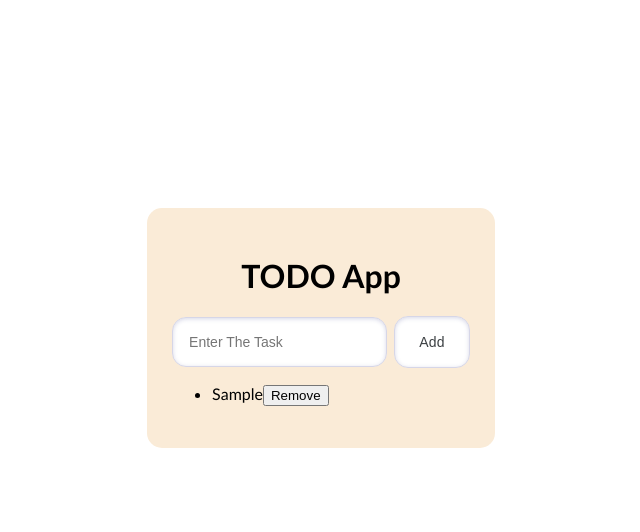
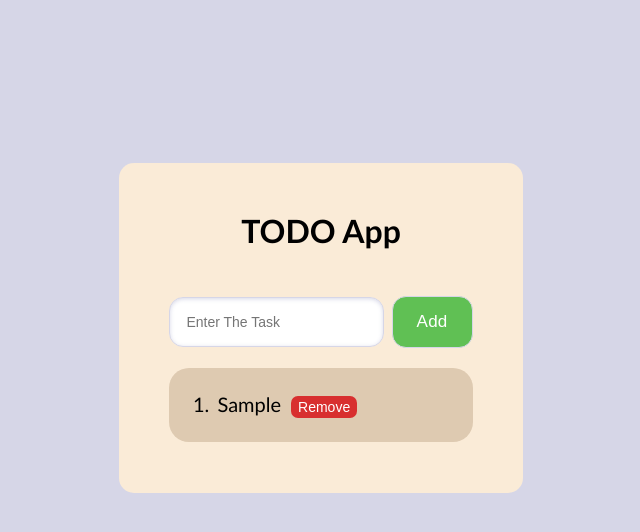
Before and after one commit to rasmi29/web-dev-cohort, a plain HTML site: page JAVASCRIPT/DOM/TODO/index.html in a window 1280 px wide. Both pictures are taken after typing "Sample" into the empty fields and a click on the button "Add". Shown: the whole page, without its empty margins (319-959 px from the left). Drawn offline with Linux system fonts and the light colour scheme.

Commit message:
Todo app completed with basic dom functionalities and css

```diff
--- a/JAVASCRIPT/DOM/TODO/index.html
+++ b/JAVASCRIPT/DOM/TODO/index.html
@@ -4,71 +4,7 @@
     <meta charset="UTF-8" />
     <meta name="viewport" content="width=device-width, initial-scale=1.0" />
     <title>Document</title>
-    <style>
-      body {
-        display: flex;
-        justify-content: center;
-        align-items: center;
-        height: 80vh;
-        font-family: "Gill Sans", "Gill Sans MT", Calibri, "Trebuchet MS",
-          sans-serif;
-      }
-      #main {
-        background-color: antiquewhite;
-        padding: 2vw;
-        border-radius: 15px;
-        display: flex;
-        justify-content: center;
-        align-items: center;
-        flex-direction: column;
-      }
-      #taskname {
-        position: relative;
-        cursor: text;
-        font-size: 14px;
-        line-height: 20px;
-        padding: 0 16px;
-        height: 48px;
-        background-color: #fff;
-        border: 1px solid #d6d6e7;
-        border-radius: 14px;
-        color: rgb(35, 38, 59);
-        box-shadow: inset 0 1px 4px 0 rgb(119 122 175 / 30%);
-        overflow: hidden;
-        transition: all 100ms ease-in-out;
-        :focus {
-          border-color: #3c4fe0;
-          box-shadow: 0 1px 0 0 rgb(35 38 59 / 5%);
-        }
-      }
-      #add {
-        align-items: center;
-        background-color: #fff;
-        border-radius: 14px;
-        border-style: none;
-        box-shadow: inset 0 1px 4px 0 rgb(119 122 175 / 30%);
-        border: 1px solid #d6d6e7;
-        color: #3c4043;
-        cursor: pointer;
-        display: inline-flex;
-        fill: currentcolor;
-        font-size: 14px;
-        font-weight: 500;
-        height: 52px;
-        justify-content: center;
-        letter-spacing: 0.25px;
-        line-height: normal;
-        max-width: 100%;
-        overflow: visible;
-        padding: 2px 24px;
-        position: relative;
-        text-align: center;
-        margin-left: 3px;
-      }
-      #tasklist{
-
-      }
-    </style>
+    <link rel="stylesheet" href="style.css">
   </head>
   <body>
     <div id="main">
--- /dev/null
+++ b/JAVASCRIPT/DOM/TODO/style.css
@@ -0,0 +1,88 @@
+body {
+  display: flex;
+  justify-content: center;
+  align-items: center;
+  height: 80vh;
+  font-family: "Gill Sans", "Gill Sans MT", Calibri, "Trebuchet MS", sans-serif;
+  background-color: #d6d6e7;
+}
+#main {
+  background-color: antiquewhite;
+  padding: 2vw;
+  border-radius: 15px;
+  display: flex;
+  justify-content: center;
+  align-items: center;
+  flex-direction: column;
+}
+#taskname {
+  position: relative;
+  cursor: text;
+  font-size: 14px;
+  line-height: 20px;
+  padding: 0 16px;
+  height: 48px;
+  background-color: #fff;
+  border: 1px solid #d6d6e7;
+  border-radius: 14px;
+  color: rgb(35, 38, 59);
+  box-shadow: inset 0 1px 4px 0 rgb(119 122 175 / 30%);
+  overflow: hidden;
+  transition: all 100ms ease-in-out;
+  :focus {
+    border-color: #3c4fe0;
+    box-shadow: 0 1px 0 0 rgb(35 38 59 / 5%);
+  }
+}
+#add {
+  align-items: center;
+  background-color: #60c054;
+  border-radius: 14px;
+  border-style: none;
+  border: 1px solid #d6d6e7;
+  color: #fff;
+  cursor: pointer;
+  display: inline-flex;
+  fill: currentcolor;
+  font-size: 17px;
+  font-weight: 500;
+  height: 52px;
+  justify-content: center;
+  letter-spacing: 0.25px;
+  line-height: normal;
+  max-width: 100%;
+  overflow: visible;
+  padding: 2px 24px;
+  position: relative;
+  text-align: center;
+  margin-left: 3px;
+}
+.container{
+    padding: 25px;
+}
+
+#tasklist li{
+    font-size: 20px;
+    /* display: flex; */
+    gap: 15px;
+    padding: 3px;
+    list-style-type:decimal;
+
+}
+#tasklist button{
+    margin-left: 10px;
+    font-size: 14px;
+    border: none;
+    background-color: #d82f2f;
+    color: white;
+    border-radius: 7px;
+    padding: 3px 7px;
+}
+
+.tasks{
+    background-color: rgb(222, 202, 177);
+    padding: 5px;
+    border-radius: 20px;
+    margin-top: 20px;
+
+}
```
